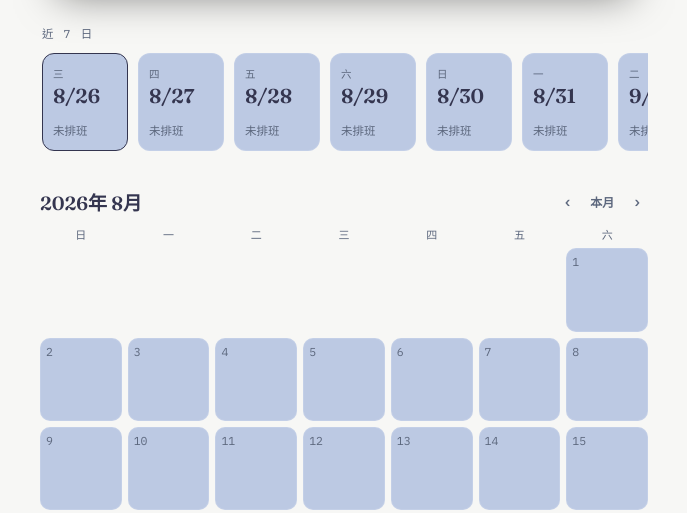
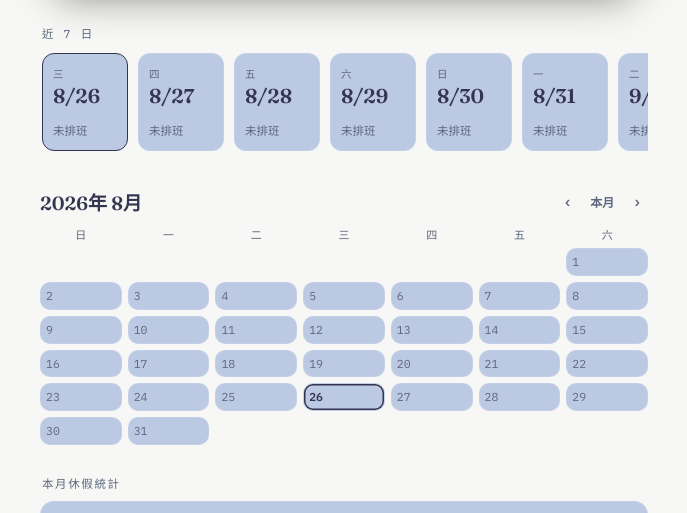
Before and after one commit to peaccee/lasi_workschedule, a plain HTML site: page index.html in a window 1280 px wide. Shown: the part 269-782 px from the top of the page, without its empty margins (296-983 px from the left). Drawn offline with Linux system fonts and the light colour scheme; no server answers.

Commit message:
Update index.html

```diff
--- a/index.html
+++ b/index.html
@@ -411,7 +411,7 @@ section{
   width:100%;
   min-width:0;
   max-width:100%;
-  aspect-ratio:1 / 1.02;
+  aspect-ratio:auto;
   border-radius:10px;
   background:var(--ink-soft);
   border:1px solid var(--line);
```
